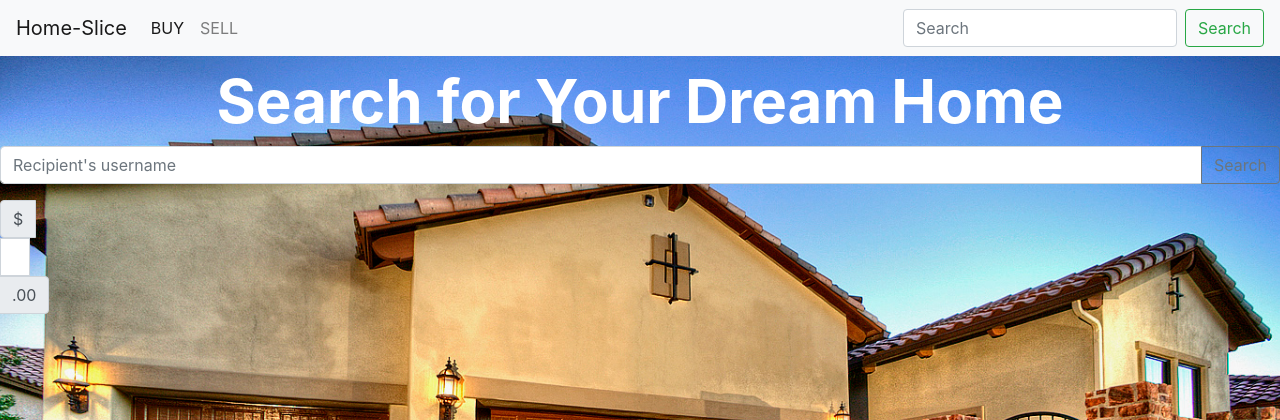
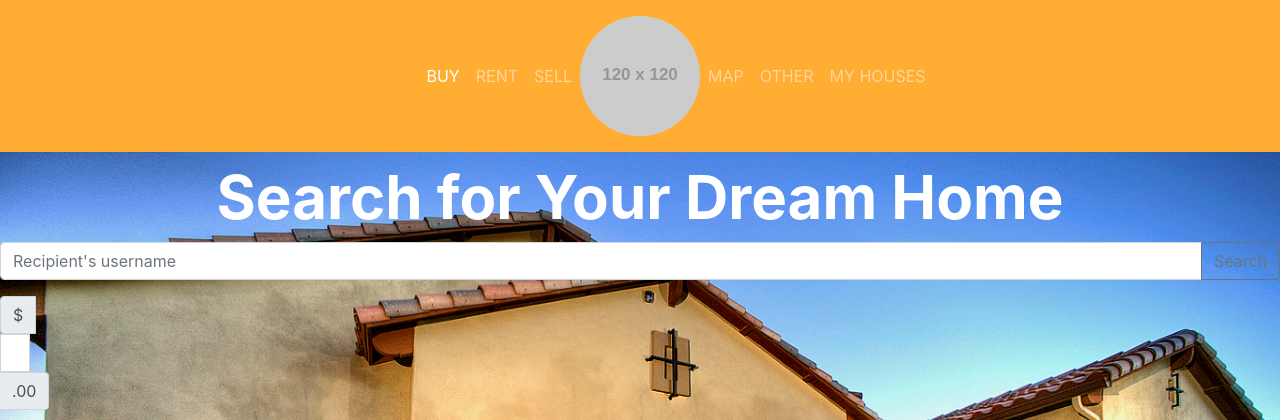
Before and after one commit to sarahnash/home-slice, a PHP site: page / in a window 1280 px wide. Shown: the top 420 px of the page. Run offline with PHP 8.4, Linux system fonts and the light colour scheme; grey boxes labelled with a size stand in for pictures from a placeholder-image service; some libraries are stand-ins or nearby versions.

Commit message:
partial navbar progress

```diff
--- a/index.html
+++ b/index.html
@@ -7,7 +7,7 @@
 </head>
 <body>
 <!-- NAV BAR -->
-        <nav class="navbar navbar-expand-lg navbar-light bg-light">
+        <!-- <nav class="navbar navbar-expand-lg navbar-light bg-light">
                 <a class="navbar-brand" href="#">Home-Slice</a>
                 <button class="navbar-toggler" type="button" data-toggle="collapse" data-target="#navbarSupportedContent" aria-controls="navbarSupportedContent" aria-expanded="false" aria-label="Toggle navigation">
                   <span class="navbar-toggler-icon"></span>
@@ -27,7 +27,44 @@
                     <button class="btn btn-outline-success my-2 my-sm-0" type="submit">Search</button>
                   </form>
                 </div>
-              </nav>
+              </nav> -->
+
+              <nav class="navbar navbar-custom navbar-expand-lg navbar-dark bg-dark">
+                <div class="navbar-collapse collapse w-100 dual-collapse2 order-1 order-md-0">
+                    <ul class="navbar-nav ml-auto">
+                        <li class="nav-item active">
+                            <a class="nav-link" href="#">BUY</a>
+                        </li>
+                        <li class="nav-item">
+                            <a class="nav-link" href="#">RENT</a>
+                        </li>
+                        <li class="nav-item">
+                            <a class="nav-link" href="#">SELL</a>
+                        </li>
+                    </ul>
+                </div>
+                <div class="mx-auto my-2 order-0 order-md-1 position-relative">
+                    <a class="mx-auto" href="#">
+                        <img src="//placehold.it/120/ccff00" class="rounded-circle">
+                    </a>
+                    <button class="navbar-toggler" type="button" data-toggle="collapse" data-target=".dual-collapse2">
+                        <span class="navbar-toggler-icon"></span>
+                    </button>
+                </div>
+                <div class="navbar-collapse collapse w-100 dual-collapse2 order-2 order-md-2">
+                    <ul class="navbar-nav mr-auto">
+                        <li class="nav-item">
+                            <a class="nav-link" href="#">MAP</a>
+                        </li>
+                        <li class="nav-item">
+                            <a class="nav-link" href="#">OTHER</a>
+                        </li>
+                        <li class="nav-item">
+                            <a class="nav-link" href="#">MY HOUSES</a>
+                        </li>
+                    </ul>
+                </div>
+            </nav>
 
 <!-- MAIN IMAGE -->
 
--- a/style.css
+++ b/style.css
@@ -1,5 +1,5 @@
 .pimg1 {
-	position: relative;
+    position: relative;
 	background-position: center;
 	background-size: cover;
 	background-repeat: no-repeat;
@@ -25,3 +25,7 @@
 #money{
     width: 30px;
 }
+
+.navbar-custom {
+    background-color: #ffad33 !important;
+}
```
